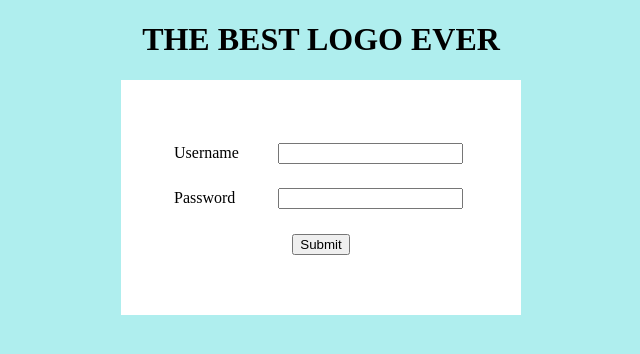
After one commit to rpura951/hr_system, a PHP site: page /hr_system/login.php in a window 1280 px wide. The commit adds this page. Shown: the top 354 px of the page, without its empty margins (319-959 px from the left). Run offline with PHP 8.4, Linux system fonts and the light colour scheme.

Commit message:
Updated Files

```diff
--- /dev/null
+++ b/login.php
@@ -0,0 +1,107 @@
+<!DOCTYPE html>
+<html lang="en" dir="ltr">
+    <head>
+        <meta charset="utf-8">
+        <title>Login</title>
+        <script src="https://ajax.googleapis.com/ajax/libs/jquery/3.4.1/jquery.min.js"></script>
+        <script src="https://maxcdn.bootstrapcdn.com/bootstrap/3.4.1/js/bootstrap.min.js"></script>
+    </head>
+    <style>
+        .center-form
+        {
+            background-color:rgb(255, 255, 255);
+            width:300px;
+            border:2px black;
+            padding:50px;
+            margin-left: auto;
+            margin-right:auto;
+        }
+        h1
+        {
+            text-align: center;
+        }
+        body
+        {
+            text-align: center;
+            background-color:paleturquoise;
+        }
+        .login
+        {
+            /* text-align: center; */
+        }
+        input[type=text], [type=submit], [type=password]
+        {
+            margin-left: auto;
+            margin-right:auto;
+            margin-top:10px;
+            margin-bottom:10px;
+        }
+    </style>
+    <body>
+        <div class="container-fluid">
+            <h1>THE BEST LOGO EVER</h1>
+        </div>
+        <div class="container-fluid">
+            <div class="center-form">
+                <form method="post" enctype="multipart/form-data">
+                    <table>
+                        <tr>
+                            <td style="width: 100px; text-align: left;">Username</td>
+                            <td><input type="text" name="emp_id" required size="20" maxlength="20" /></td>
+                        </tr>
+                        <tr>
+                            <td style="width: 100px; text-align: left;">Password</td>
+                            <td><input type="password" name="pwd" required size="20" maxlength="20" /></td>
+                        </tr>
+                        <tr>
+
+                        </tr>
+                    </table>
+                    <button name="verify" type="submit">Submit</button>
+                </form>
+            </div>
+        </div>
+    </body>
+</html>
+
+<?php
+session_start();
+
+$db = mysqli_connect("localhost", "root", "", "hr_system");
+
+
+if(isset($_POST['verify']))
+{
+    $username = $_POST['emp_id'];
+    $password = $_POST['pwd'];
+    $query = "SELECT username, password FROM emp_credentials WHERE username = '$username'";
+    $result = $db->query($query);
+
+    if ($result->num_rows > 0)
+    {
+        $result = $result->fetch_assoc();
+        if (password_verify($password, $result['password']))
+        {
+            $query = "SELECT * FROM emp_data WHERE username = '$username'";
+            $result = $db->query($query);
+            $result = $result->fetch_assoc();
+            $_SESSION['fname'] = $result['fname'];
+            $_SESSION['isAdmin'] = $result['isAdmin'];
+            //echo($_SESSION['fname']);
+            header("Location: http://localhost/hr_system/main_page.php");
+            // echo('<script language="javascript">');
+            // echo('alert("Login Successful");
+            // window.location.href="http://localhost/hr_system/main_page.html"');
+            // echo('</script>');
+        }
+    }
+    else
+    {
+        echo('<script language="javascript">');
+        echo('alert("Login Failed. Please Try Again.");
+        window.location.href="http://localhost/hr_system/login.html"');
+        echo('</script>');
+    }
+}
+
+?>
--- a/registration_page.html
+++ b/registration_page.html
@@ -66,5 +66,6 @@
                     </tr>
                 </table>
             </form>
+        </div>
     </body>
 </html>
```
Also changed, not shown: admin.js (added, +17 -0 lines), css/login.css (added, +15 -0 lines), css/registration.css (added, +74 -0 lines), login.html (deleted, +0 -31 lines), main_page.php (renamed from main_page.html, +23 -5 lines), registration.css (deleted, +0 -52 lines), verify.php (+17 -6 lines), .htaccess (added), db files/emp_credentials.sql (renamed from emp_credentials.sql), db files/emp_data.sql (renamed from emp_data.sql), validation_fns.php (renamed from verification.php), 1 other file.
